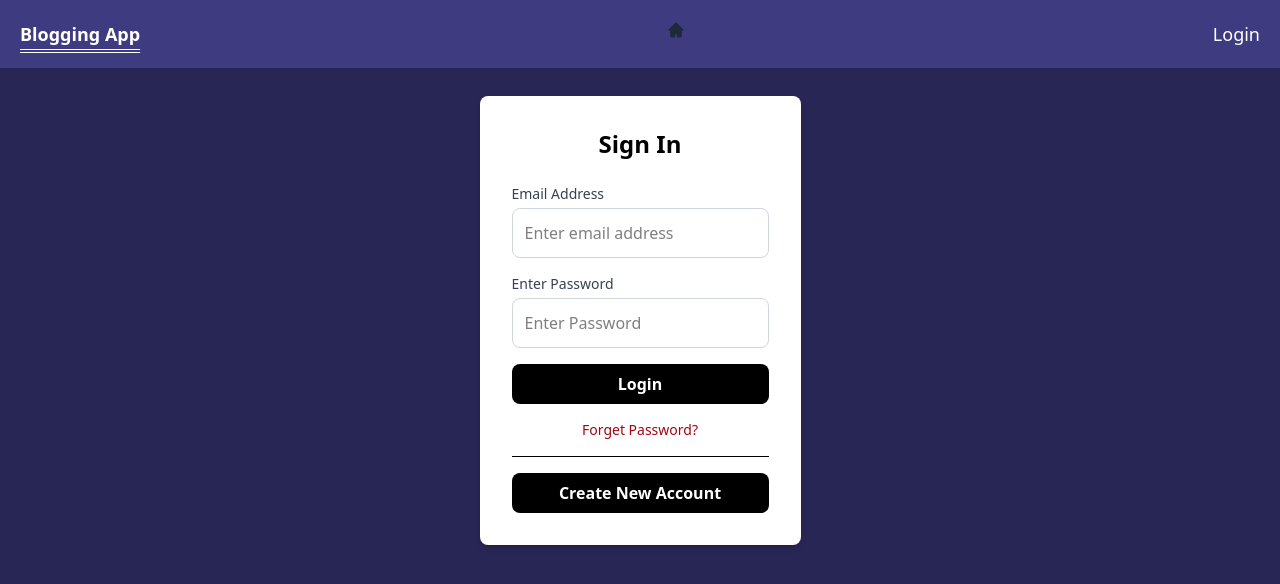
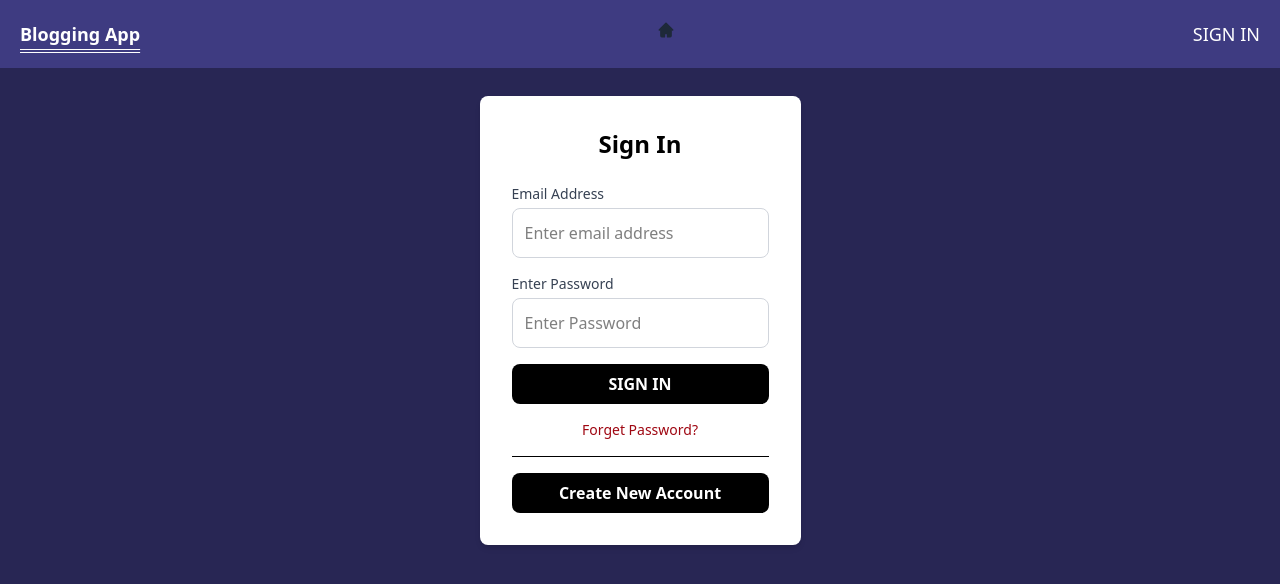
Before and after one commit to Zaidashraf19/Blogging-App, a React (Vite) app: page /login in a window 1280 px wide. Shown: the top 584 px of the page. Built offline with nearby package versions, Linux system fonts and the light colour scheme; no server answers.

Commit message:
SHOW ALRET WHEN USER LOGOUT, REPLACE LOGIN WITH SIGNOUT, RELOADS THE WINDOWS WHEN USER SIGN IN

```diff
--- a/src/components/navbar.jsx
+++ b/src/components/navbar.jsx
@@ -15,7 +15,7 @@ const Navbar = () => {
       if (user) {
         setUsername(Useremail);
       } else {
-        setUsername(<Link to={"login"}>Login</Link>);
+        setUsername(<Link to={"login"}>SIGN IN</Link>);
       }
     });
 
@@ -48,7 +48,7 @@ const Navbar = () => {
           </Link>
         </div>
         <div className="text-xs sm:text-lg">
-          {Useremail || <Link to={"login"}>Login</Link>}
+          {Useremail || <Link to={"login"}>SIGN IN</Link>}
         </div>
       </div>
       <br /> <br />
--- a/src/pages/feed.jsx
+++ b/src/pages/feed.jsx
@@ -16,6 +16,7 @@ const Feed = () => {
     signOut(auth)
       .then(() => {
         localStorage.clear();
+        alert("USER SIGNOUT !!");
       })
       .catch((error) => {});
   };
--- a/src/pages/login.jsx
+++ b/src/pages/login.jsx
@@ -36,6 +36,7 @@ const Login = () => {
           email.current.value = "";
           password.current.value = "";
           navigate("/");
+          window.location.reload();
         })
         .catch((error) => {
           setMsg("LOgin failed!!" + error.message);
@@ -85,7 +86,7 @@ const Login = () => {
             </div>
 
             <button className="w-full bg-black text-white font-semibold rounded-lg p-2 hover:bg-gray-800 transition duration-200">
-              Login
+              SIGN IN
             </button>
           </form>
 
```
